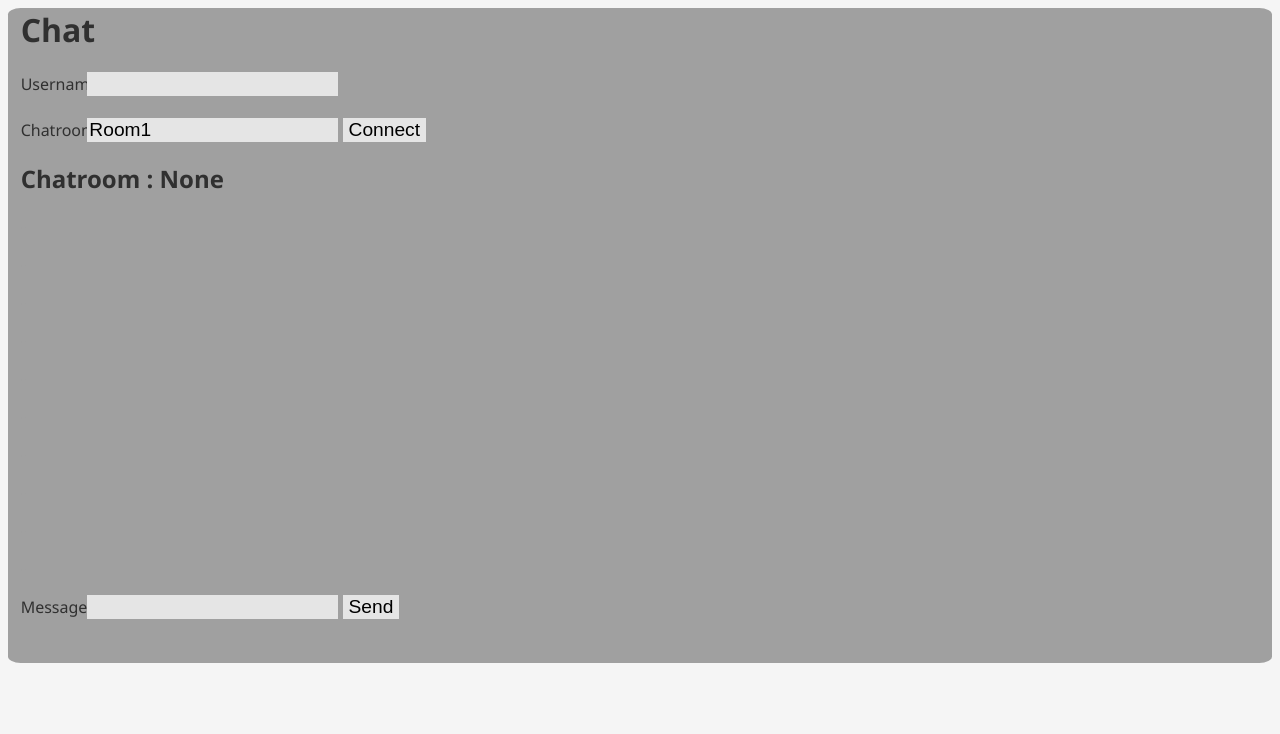
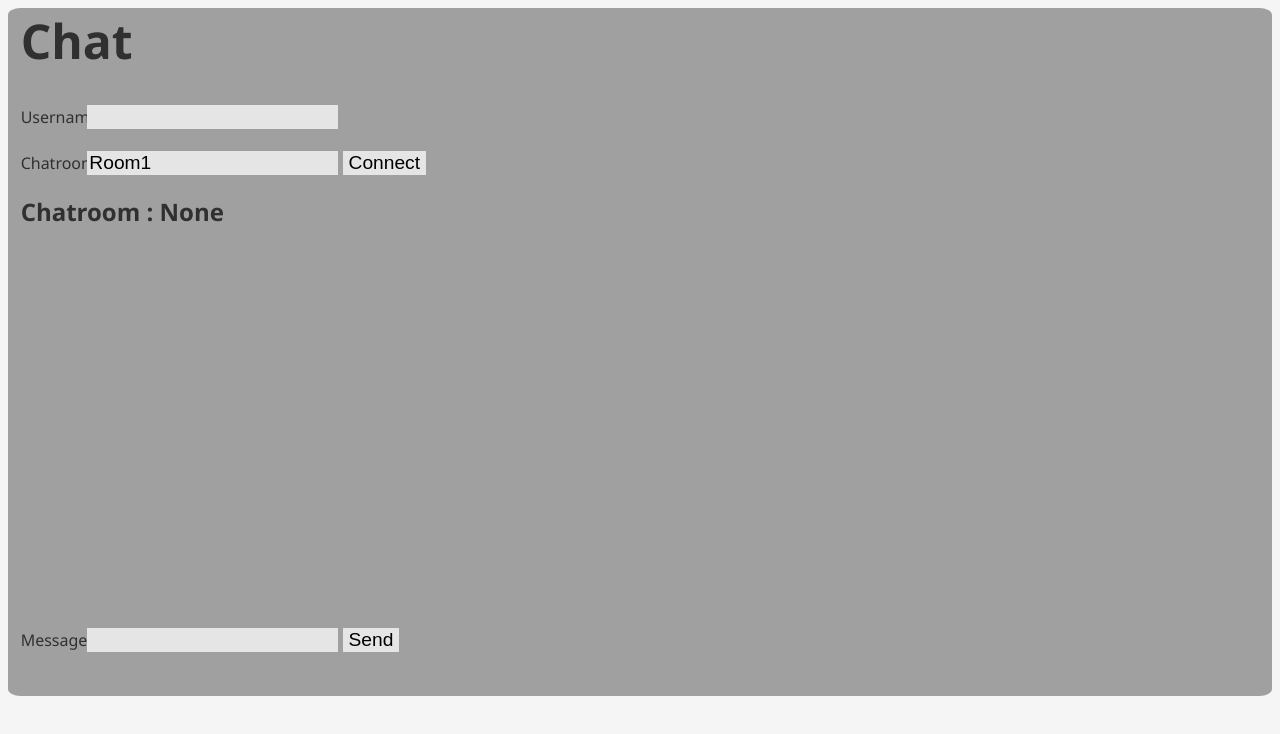
Before and after one commit to JVBGS/BeansChat, a plain HTML site: page html/index.html in a window 1280 px wide. Drawn offline with nearby package versions, Linux system fonts and the light colour scheme.

Commit message:
Update style.css

```diff
--- a/html/style.css
+++ b/html/style.css
@@ -22,3 +22,6 @@ input{
   border-radius: 1%;
   padding-left: 1%;
 }
+#Title{
+  font-size: 300%;
+}
```
